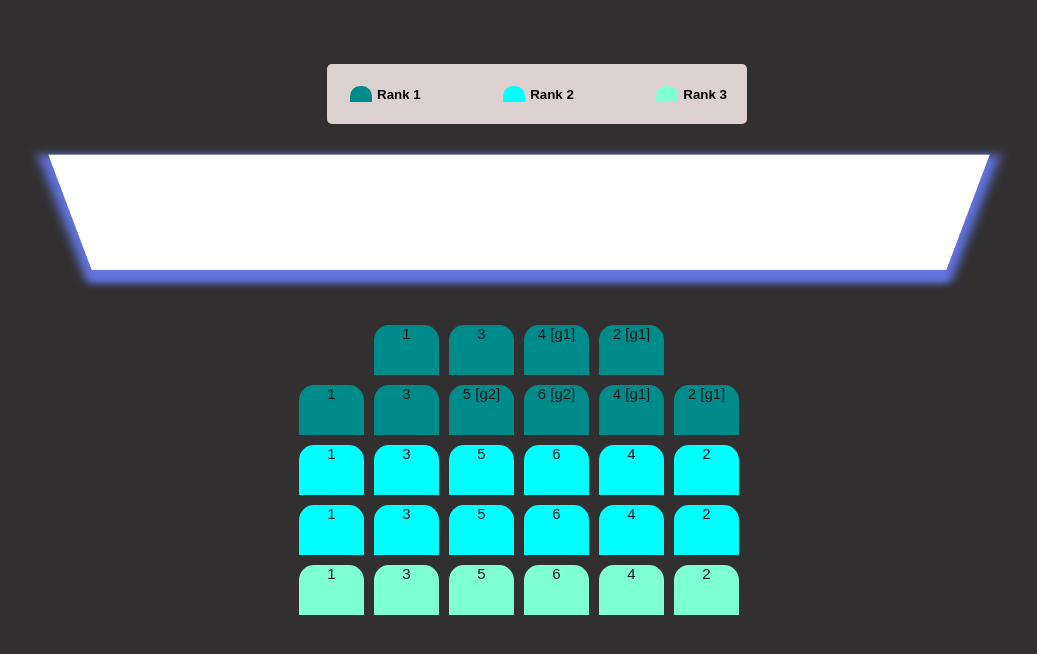
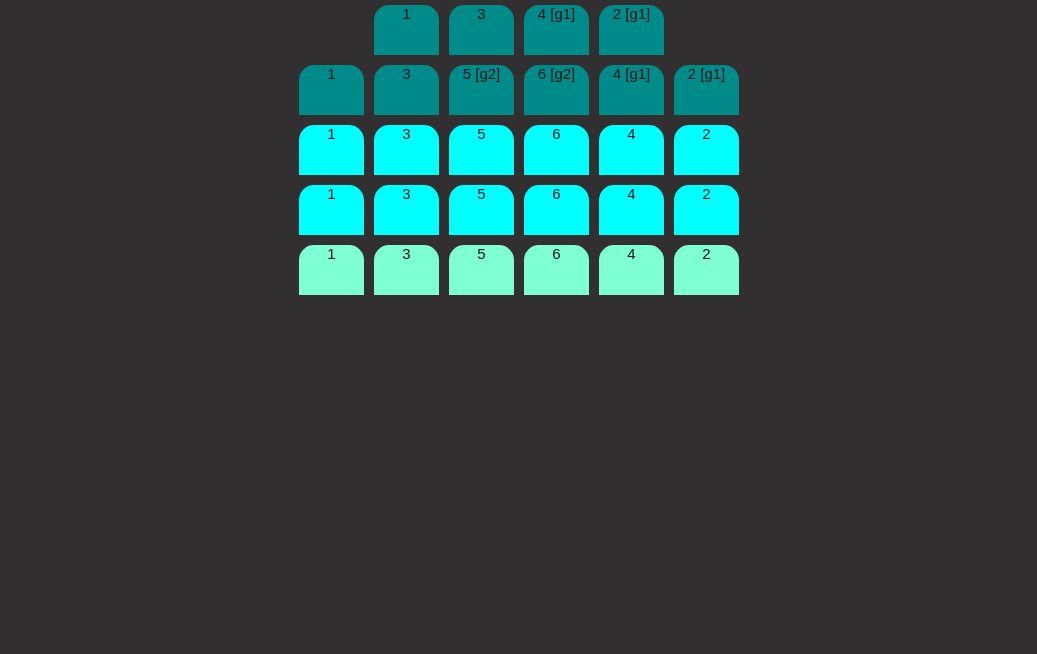
Before and after one commit to deepali-02/Theater-seating-layout, a React (Create React App) app: page /seatingLayout in a window 1280 px wide. Shown: the top 654 px of the page, without its empty margins (121-1158 px from the left). Built offline with nearby package versions, Linux system fonts and the light colour scheme.

Commit message:
remove unnecessary code

```diff
--- a/src/Components/MainHall/index.js
+++ b/src/Components/MainHall/index.js
@@ -7,54 +7,6 @@ export default function MainHall({ seatingLayout }) {
 
   return (
     <>
-      <ul className="showcase">
-        <li>
-          <div className="r1"></div>
-          <small>Rank 1</small>
-        </li>
-        <li>
-          <div className="r2"></div>
-          <small>Rank 2</small>
-        </li>
-        <li>
-          <div className="r3"></div>
-          <small>Rank 3</small>
-        </li>
-      </ul>
-
-      {/* {groups.map((group) => {
-        return group.seats.map((seat) => {
-          return seatsTaken = [...seatsTaken, { s: seat.seat, r: seat.row }];
-        });
-      })}
-
-      {console.log("seats taken=", seatsTaken)} */}
-
-      <div className="scontainer">
-        <div className="screen mt-5"></div>
-      </div>
-      {/*  <div className="scontainer">
-        {layout.sections.map((section) => {
-          if (section.name === "main hall") {
-            return section.rows.map((row) => {
-              return (
-                <>
-                  <div className="row">
-                    {row.seats.map((seat) => {
-                      return (
-                        <div className={seat.rank}>
-                          <div className="seat">{seat.seat}</div>
-                        </div>
-                      );
-                    })}
-                  </div>
-                </>
-              );
-            });
-          }
-        })}
-      </div> */}
-
       <div className="scontainer">
         {seatingLayout.map((section, i) => {
           return (
@@ -79,31 +31,6 @@ export default function MainHall({ seatingLayout }) {
           );
         })}
       </div>
-
-      {/* <div className="scontainer">
-        <div>
-          {Object.keys(seatingLayout.sections).map((section) => {
-            return seatingLayout.sections[section].map((row) => {
-              return (
-                <div className="row">
-                  {section === "main hall" &&
-                    Object.keys(row).map((seat) => {
-                      return (
-                        <div className={row[seat].rank}>
-                          <div className="seat">
-                            {row[seat].group === undefined
-                              ? row[seat].seat
-                              : `${row[seat].seat}[${row[seat].group}]`}
-                          </div>
-                        </div>
-                      );
-                    })}
-                </div>
-              );
-            });
-          })}
-        </div>
-      </div> */}
     </>
   );
 }
```
